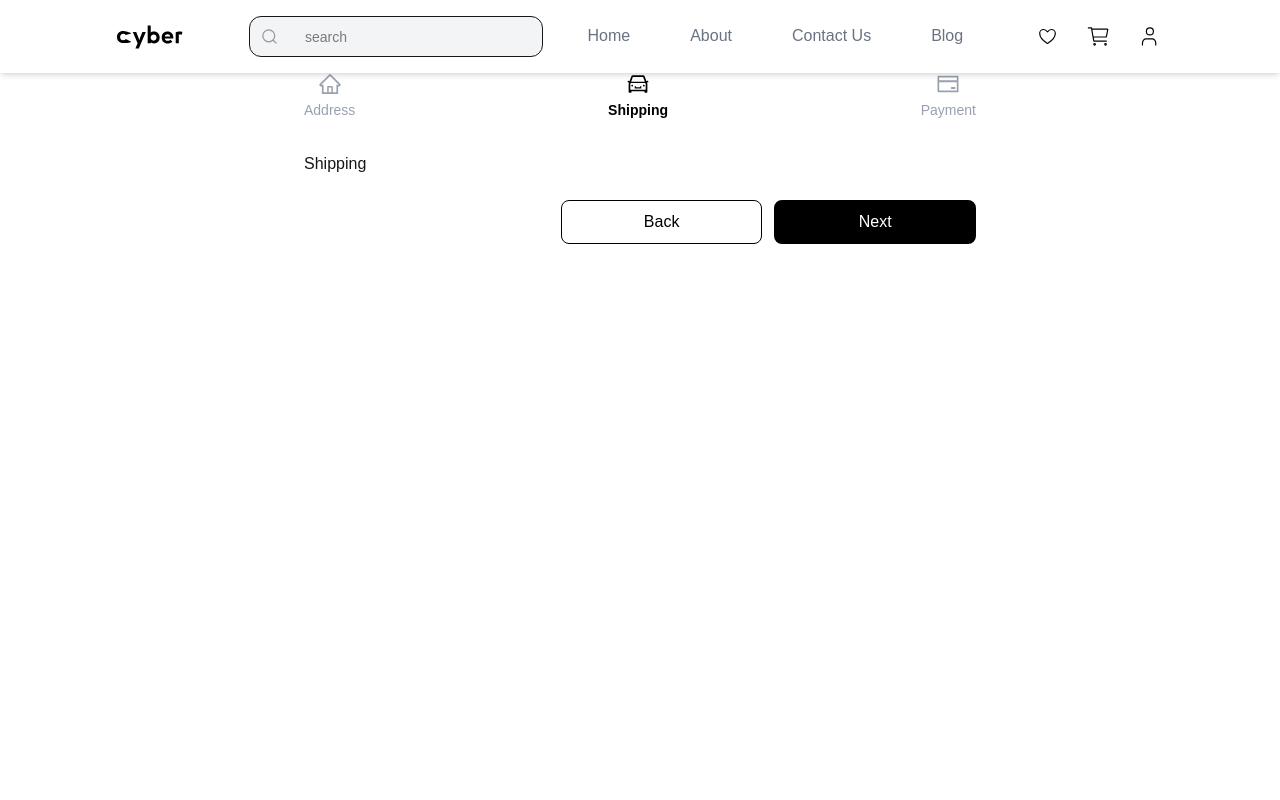
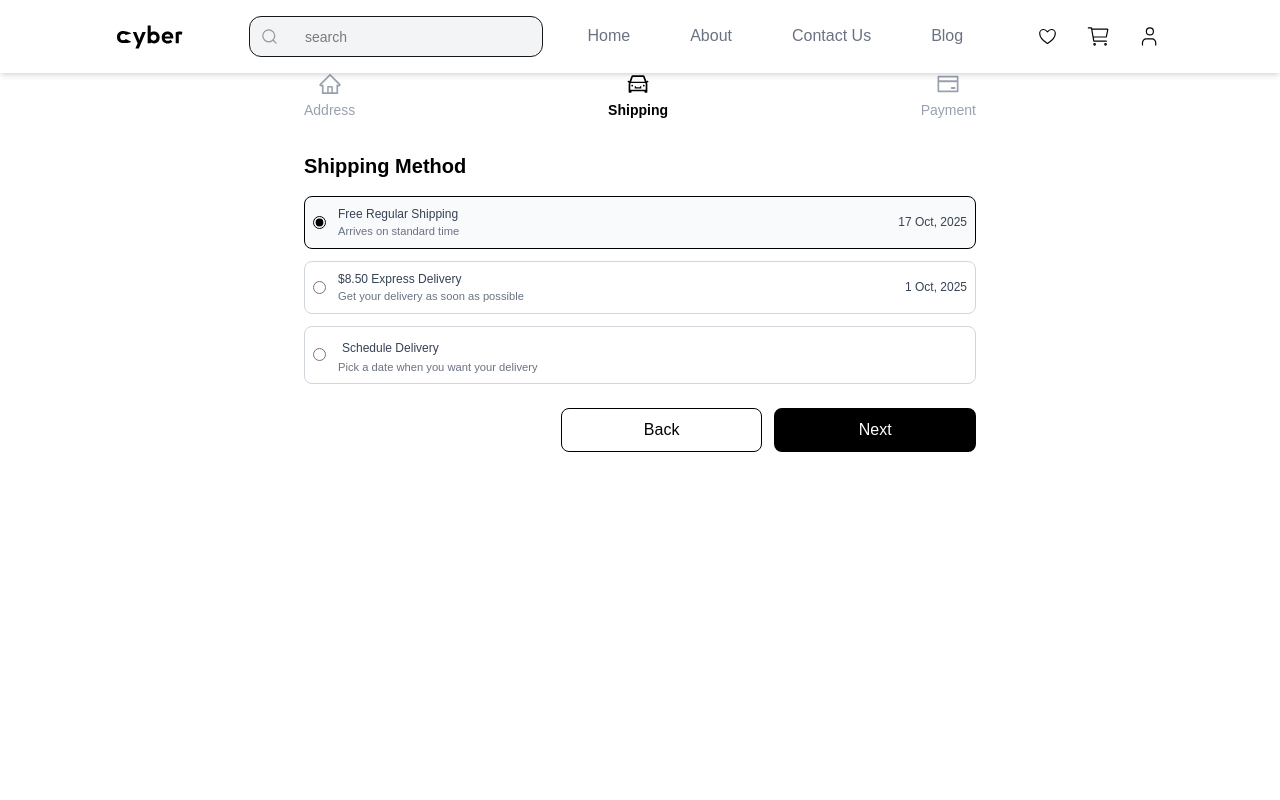
Before and after one commit to Habeebopeyemi/alx-project-nexus, a Next.js app: page /order/1 in a window 1280 px wide. Both pictures are taken after a click on the element "Shipping". Shown: the top 800 px of the page. Built offline with nearby package versions, Linux system fonts and the light colour scheme.

Commit message:
feat: shipping component done

```diff
--- a/presentation/components/order/Address.tsx
+++ b/presentation/components/order/Address.tsx
@@ -1,7 +1,7 @@
 import React from "react";
 import { useState } from "react";
-import AddressCard from "./AddressCard";
-import AddressModal from "./AddressModal";
+import AddressCard from "./address/AddressCard";
+import AddressModal from "./address/AddressModal";
 
 const Address = () => {
   const [addresses, setAddresses] = useState([
--- a/presentation/components/order/Shipping.tsx
+++ b/presentation/components/order/Shipping.tsx
@@ -1,9 +1,47 @@
-import React from 'react'
+import React, { useState } from "react";
+import DatePicker from "react-datepicker";
+import "react-datepicker/dist/react-datepicker.css";
+import ShippingOption from "./shipping/ShippingOption";
+import ShippingScheduleOption from "./shipping/ShippingScheduleOptionProps";
 
 const Shipping = () => {
+  const [selectedId, setSelectedId] = useState("free");
+  const [scheduleDate, setScheduleDate] = useState<Date | null>(null);
+
   return (
-    <div>Shipping</div>
-  )
-}
+    <div>
+      <h2 className="text-xl text-black font-bold mb-4">Shipping Method</h2>
+      <div>
+        <ShippingOption
+          id="free"
+          label="Free Regular Shipping"
+          description="Arrives on standard time"
+          date="17 Oct, 2025"
+          selected={selectedId === "free"}
+          onSelect={setSelectedId}
+        />
 
-export default Shipping
+        <ShippingOption
+          id="express"
+          label="$8.50 Express Delivery"
+          description="Get your delivery as soon as possible"
+          date="1 Oct, 2025"
+          selected={selectedId === "express"}
+          onSelect={setSelectedId}
+        />
+
+        <ShippingScheduleOption
+          id="schedule"
+          label="Schedule Delivery"
+          description="Pick a date when you want your delivery"
+          selected={selectedId === "schedule"}
+          onSelect={setSelectedId}
+          scheduleDate={scheduleDate}
+          onDateChange={setScheduleDate}
+        />
+      </div>
+    </div>
+  );
+};
+
+export default Shipping;
--- /dev/null
+++ b/presentation/components/order/shipping/ShippingOption.tsx
@@ -0,0 +1,41 @@
+import React from "react";
+import { motion } from "framer-motion";
+import "react-datepicker/dist/react-datepicker.css";
+import { ShippingOptionProps } from "@/domain/entities";
+
+const ShippingOption: React.FC<ShippingOptionProps> = ({
+  id,
+  label,
+  description,
+  date,
+  selected,
+  onSelect,
+}) => {
+  return (
+    <motion.div
+      initial={{ opacity: 0, y: 10 }}
+      animate={{ opacity: 1, y: 0 }}
+      exit={{ opacity: 0, y: -10 }}
+      transition={{ duration: 0.25 }}
+      className={`flex justify-between items-center border-[.5px] rounded-lg p-2 mb-3 cursor-pointer ${
+        selected ? "border-black bg-gray-50" : "border-gray-300"
+      }`}
+      onClick={() => onSelect(id)}>
+      <div className="flex items-center gap-3 text-black">
+        <input
+          type="radio"
+          name="shipping"
+          checked={selected}
+          onChange={() => onSelect(id)}
+          className="accent-black focus:ring-black focus:outline-none"
+        />
+        <label className="flex flex-col">
+          <span className="text-[.75rem] text-gray-700">{label}</span>
+          <span className="text-[.7rem] text-gray-500">{description}</span>
+        </label>
+      </div>
+      {date && <div className="text-gray-700 text-[.75rem]">{date}</div>}
+    </motion.div>
+  );
+};
+export default ShippingOption;
--- /dev/null
+++ b/presentation/components/order/shipping/ShippingScheduleOptionProps.tsx
@@ -0,0 +1,61 @@
+import React from "react";
+import { motion, AnimatePresence } from "framer-motion";
+import "react-datepicker/dist/react-datepicker.css";
+import { ShippingScheduleOptionProps } from "@/domain/entities";
+import DatePicker from "react-datepicker";
+
+const ShippingScheduleOption: React.FC<ShippingScheduleOptionProps> = ({
+  id,
+  label,
+  description,
+  selected,
+  onSelect,
+  scheduleDate,
+  onDateChange,
+}) => {
+  return (
+    <motion.div
+      initial={{ opacity: 0, y: 10 }}
+      animate={{ opacity: 1, y: 0 }}
+      exit={{ opacity: 0, y: -10 }}
+      transition={{ duration: 0.25 }}
+      className={`flex justify-between items-center border-[.5px] rounded-lg p-2 mb-3 cursor-pointer ${
+        selected ? "border-black bg-gray-50" : "border-gray-300"
+      }`}
+      onClick={() => onSelect(id)}>
+      <div className="flex items-center gap-3 text-black">
+        <input
+          type="radio"
+          name="shipping"
+          checked={selected}
+          onChange={() => onSelect(id)}
+          className="accent-black focus:ring-black focus:outline-none"
+        />
+        <label>
+          <span className="p-1 text-gray-700 text-[.75rem]">{label}</span>
+          <span className="block text-[.7rem] text-gray-500">
+            {description}
+          </span>
+        </label>
+      </div>
+      <AnimatePresence>
+        {selected && (
+          <motion.div
+            initial={{ opacity: 0, scale: 0.95 }}
+            animate={{ opacity: 1, scale: 1 }}
+            exit={{ opacity: 0, scale: 0.95 }}
+            transition={{ duration: 0.2 }}>
+            <DatePicker
+              selected={scheduleDate}
+              onChange={onDateChange}
+              placeholderText="Select Date"
+              dateFormat="yyyy-MM-dd"
+              className="text-[12px] text-center text-black bg-transparent border-gray-300 placeholder:text-gray-400 focus:outline-none"
+            />
+          </motion.div>
+        )}
+      </AnimatePresence>
+    </motion.div>
+  );
+};
+export default ShippingScheduleOption;
```
Also changed, not shown: domain/entities/index.ts (+19 -0 lines), presentation/components/order/address/AddressCard.tsx (renamed from presentation/components/order/AddressCard.tsx), presentation/components/order/address/AddressModal.tsx (renamed from presentation/components/order/AddressModal.tsx).
